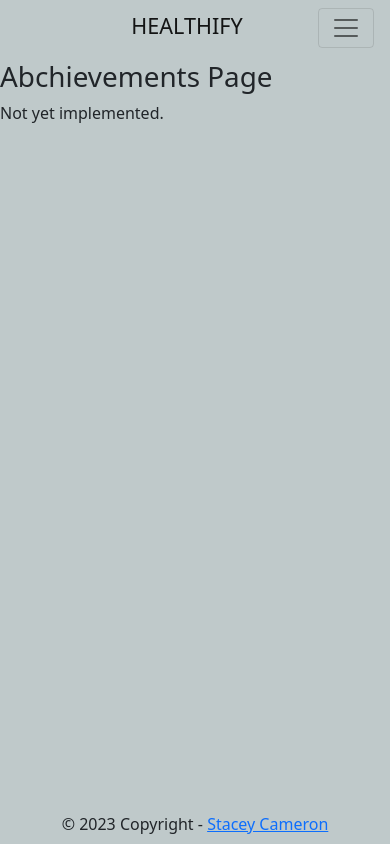
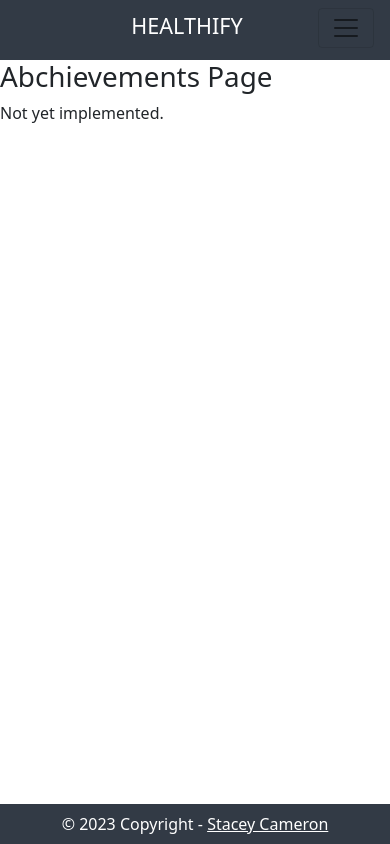
Before and after one commit to StaceyCameron/Healthify-Wellness-Application, a Node server app: page /achievements in a window 390 px wide. Run offline with Node 20, Linux system fonts and the light colour scheme.

Commit message:
css changes

```diff
--- a/public/styles.css
+++ b/public/styles.css
@@ -0,0 +1,24 @@
+.banner {
+    width:100%;
+    height:30%;
+    background-color: #046880;
+    background-repeat: no-repeat;
+    background-position: center;
+    background-size:cover;
+    background-attachment: fixed;
+    color: #fff;
+    vertical-align: middle;
+}
+
+@media screen and (max-width: 600px) {
+    .banner {
+        height:25%;
+    }
+
+}
+
+@media screen and (max-width: 992px) {
+    .banner {
+        height:25%;
+    }
+}
--- a/views/achievements.mustache
+++ b/views/achievements.mustache
@@ -3,7 +3,7 @@
     {{>elements/header}}
 </head>
 
-<body style="background-color: #BFC9CA">
+<body>
     <div>
         {{>elements/navbar}}
     </div>
--- a/views/elements/footer.mustache
+++ b/views/elements/footer.mustache
@@ -1,7 +1,7 @@
-<footer class="text-center text-dark fixed-bottom">
+<footer class="fixed-bottom">
     <!-- Copyright -->
-    <div class="text-center p-2" style="background-color: #BFC9CA">
+    <div class="text-center p-2 text-white" style="background-color: #323a45">
         © 2023 Copyright -
-        <a href="https://github.com/scamer300/Healthify.git" target="_blank">Stacey Cameron</a>
+        <a class="text-white" href="https://github.com/scamer300/Healthify.git" target="_blank">Stacey Cameron</a>
     </div>
 </footer>
--- a/views/elements/header.mustache
+++ b/views/elements/header.mustache
@@ -2,6 +2,7 @@
     <meta charset="utf-8" />
 	<meta name="viewport" content="width=device-width, initial-scale=1" />
 	<title>{{title}}</title>
-    <link rel="stylesheet" href="styles.css">
+    <link rel="stylesheet" href="/styles.css">
     <link rel="stylesheet" href="https://maxcdn.bootstrapcdn.com/bootstrap/4.4.1/css/bootstrap.min.css">
+    <link rel="stylesheet" href="https://cdnjs.cloudflare.com/ajax/libs/font-awesome/4.7.0/css/font-awesome.min.css">
 </head>
--- a/views/goals.mustache
+++ b/views/goals.mustache
@@ -3,7 +3,7 @@
     {{>elements/header}}
 </head>
 
-<body style="background-color: #BFC9CA">
+<body>
     <div>
         {{>elements/navbar}}
     </div>
--- a/views/user/login.mustache
+++ b/views/user/login.mustache
@@ -3,7 +3,7 @@
     {{>elements/header}}
 </head>
 
-<body style="background-color: #BFC9CA">
+<body>
     <div>
         {{>elements/navbar}}
     </div>
--- a/views/user/register.mustache
+++ b/views/user/register.mustache
@@ -3,7 +3,7 @@
     {{>elements/header}}
 </head>
 
-<body style="background-color: #BFC9CA">
+<body>
     <div>
         {{>elements/navbar}}
     </div>
```
Also changed, not shown: views/elements/banner.mustache (added, +9 -0 lines), views/elements/navbar.mustache (+15 -12 lines), views/info.mustache (+6 -7 lines).
